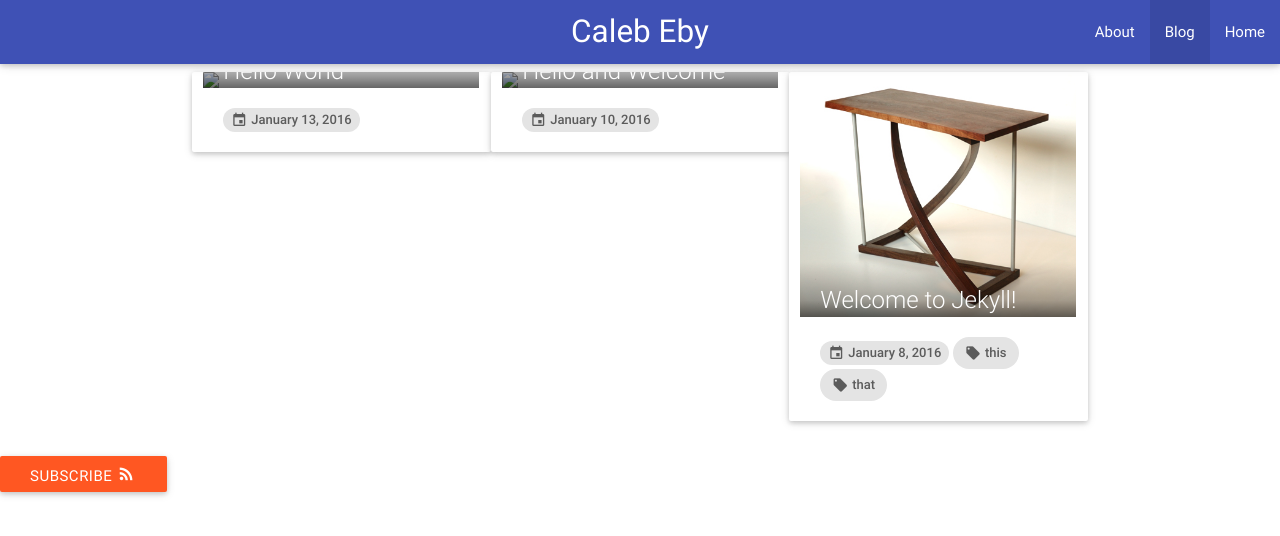
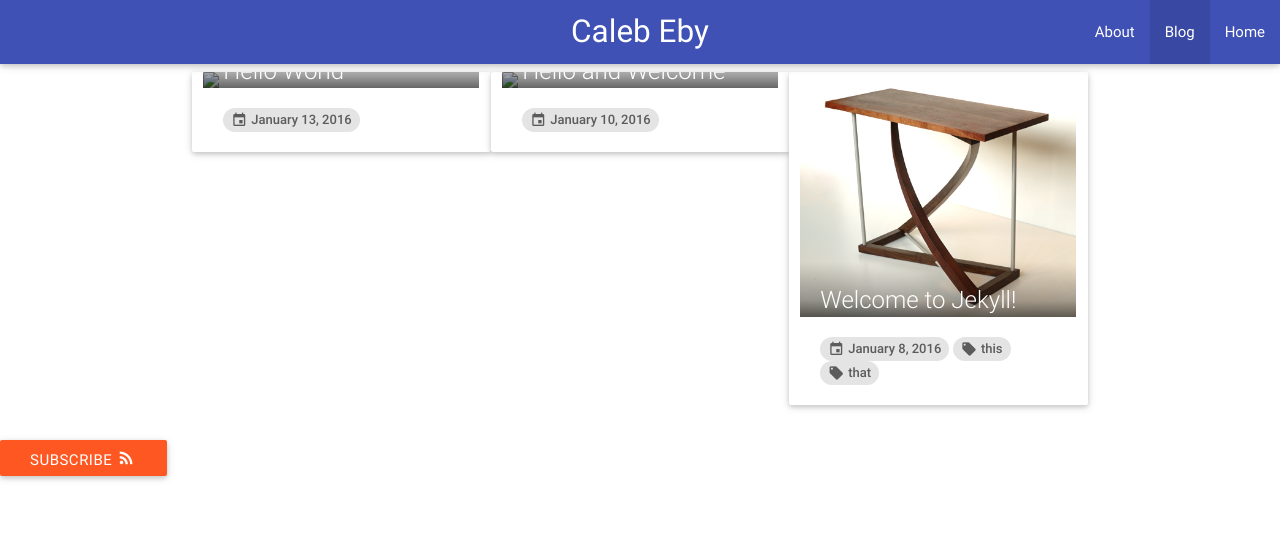
Before and after one commit to calebeby/calebeby.github.io, a Jekyll site: the page built from blog.html, in a window 1280 px wide. Shown: the top 536 px of the page. Built offline with Jekyll 4.4.1, drawn with Linux system fonts in a browser that asks for light colours; nearby versions of some CDN libraries.

Commit message:
make tag chips small

```diff
--- a/blog.html
+++ b/blog.html
@@ -20,7 +20,7 @@
 						</time>
 					</span>
 				{% endif %}
-				{% for tag in post.tags %}<a href="#" class="chip"><i class="mdi mdi-tag"></i>{{ tag }}</a>{% endfor %}
+				{% for tag in post.tags %}<a href="#" class="chip small"><i class="mdi mdi-tag"></i>{{ tag }}</a>{% endfor %}
 			</div>
 		</div>
 	</a>
```
